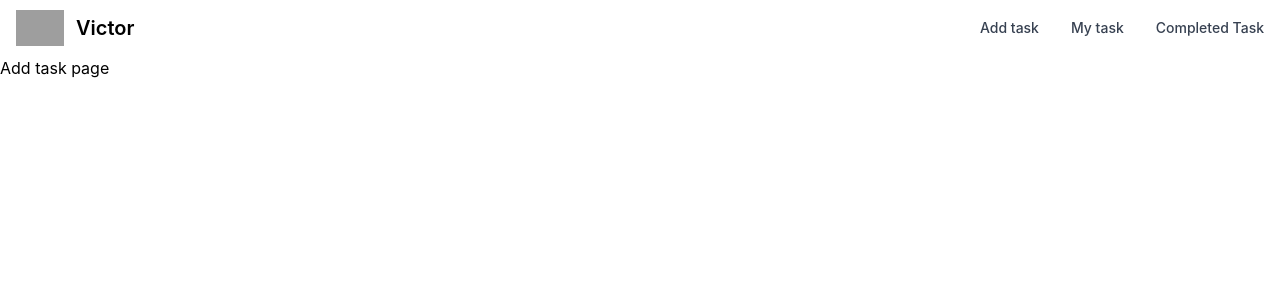
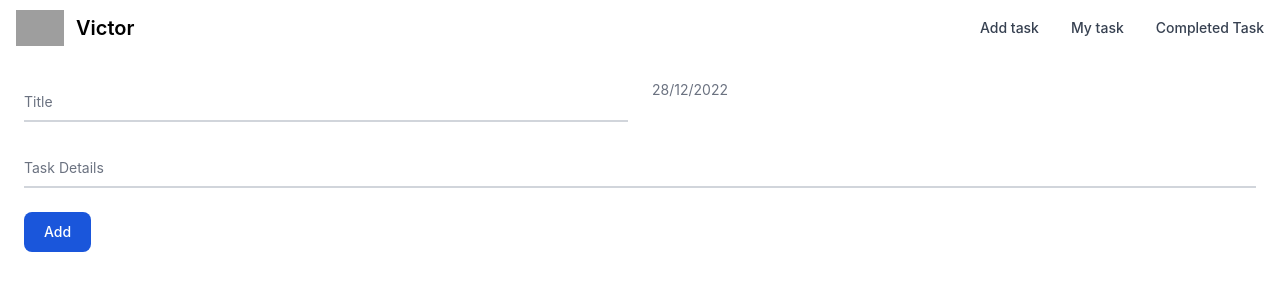
Before and after one commit to Durjoy-dcp/victor, a React (Create React App) app: page /addtask in a window 1280 px wide. Shown: the top 300 px of the page. Built offline with nearby package versions, Linux system fonts and the light colour scheme; grey boxes are pictures that could not be loaded.

Commit message:
task form

```diff
--- a/src/Components/AddTask/AddTask.tsx
+++ b/src/Components/AddTask/AddTask.tsx
@@ -1,9 +1,58 @@
 import React from "react";
 
 const AddTask: React.FC = () => {
+  const current = new Date();
+  const date = `${current.getDate()}/${
+    current.getMonth() + 1
+  }/${current.getFullYear()}`;
   return (
-    <div>
-      <h1>Add task page </h1>
+    <div className="container mx-auto">
+      <form className=" m-6 ">
+        <div className="grid md:grid-cols-2 md:gap-6">
+          <div className="relative z-0 mb-6 w-full group">
+            <input
+              type="text"
+              name="task_title"
+              id="task_title"
+              className="block py-2.5 px-0 w-full text-sm text-gray-900 bg-transparent border-0 border-b-2 border-gray-300 appearance-none dark:text-white dark:border-gray-600 dark:focus:border-blue-500 focus:outline-none focus:ring-0 focus:border-blue-600 peer"
+              placeholder=" "
+              required
+            />
+            <label
+              htmlFor="task_title"
+              className="peer-focus:font-medium absolute text-sm text-gray-500 dark:text-gray-400 duration-300 transform -translate-y-6 scale-75 top-3 -z-10 origin-[0] peer-focus:left-0 peer-focus:text-blue-600 peer-focus:dark:text-blue-500 peer-placeholder-shown:scale-100 peer-placeholder-shown:translate-y-0 peer-focus:scale-75 peer-focus:-translate-y-6"
+            >
+              Title
+            </label>
+          </div>
+          <div>
+            <h1 className="text-sm text-gray-500">{date}</h1>
+          </div>
+        </div>
+        <div className="relative z-0 mb-6 w-full group">
+          <input
+            type="text"
+            name="task_details"
+            id="task_details"
+            className="block py-2.5 px-0 w-full text-sm text-gray-900 bg-transparent border-0 border-b-2 border-gray-300 appearance-none dark:text-white dark:border-gray-600 dark:focus:border-blue-500 focus:outline-none focus:ring-0 focus:border-blue-600 peer"
+            placeholder=" "
+            required
+          />
+          <label
+            htmlFor="task_details"
+            className="peer-focus:font-medium absolute text-sm text-gray-500 dark:text-gray-400 duration-300 transform -translate-y-6 scale-75 top-3 -z-10 origin-[0] peer-focus:left-0 peer-focus:text-blue-600 peer-focus:dark:text-blue-500 peer-placeholder-shown:scale-100 peer-placeholder-shown:translate-y-0 peer-focus:scale-75 peer-focus:-translate-y-6"
+          >
+            Task Details
+          </label>
+        </div>
+
+        <button
+          type="submit"
+          className="text-white bg-blue-700 hover:bg-blue-800 focus:ring-4 focus:outline-none focus:ring-blue-300 font-medium rounded-lg text-sm w-full sm:w-auto px-5 py-2.5 text-center dark:bg-blue-600 dark:hover:bg-blue-700 dark:focus:ring-blue-800"
+        >
+          Add
+        </button>
+      </form>
     </div>
   );
 };
```
